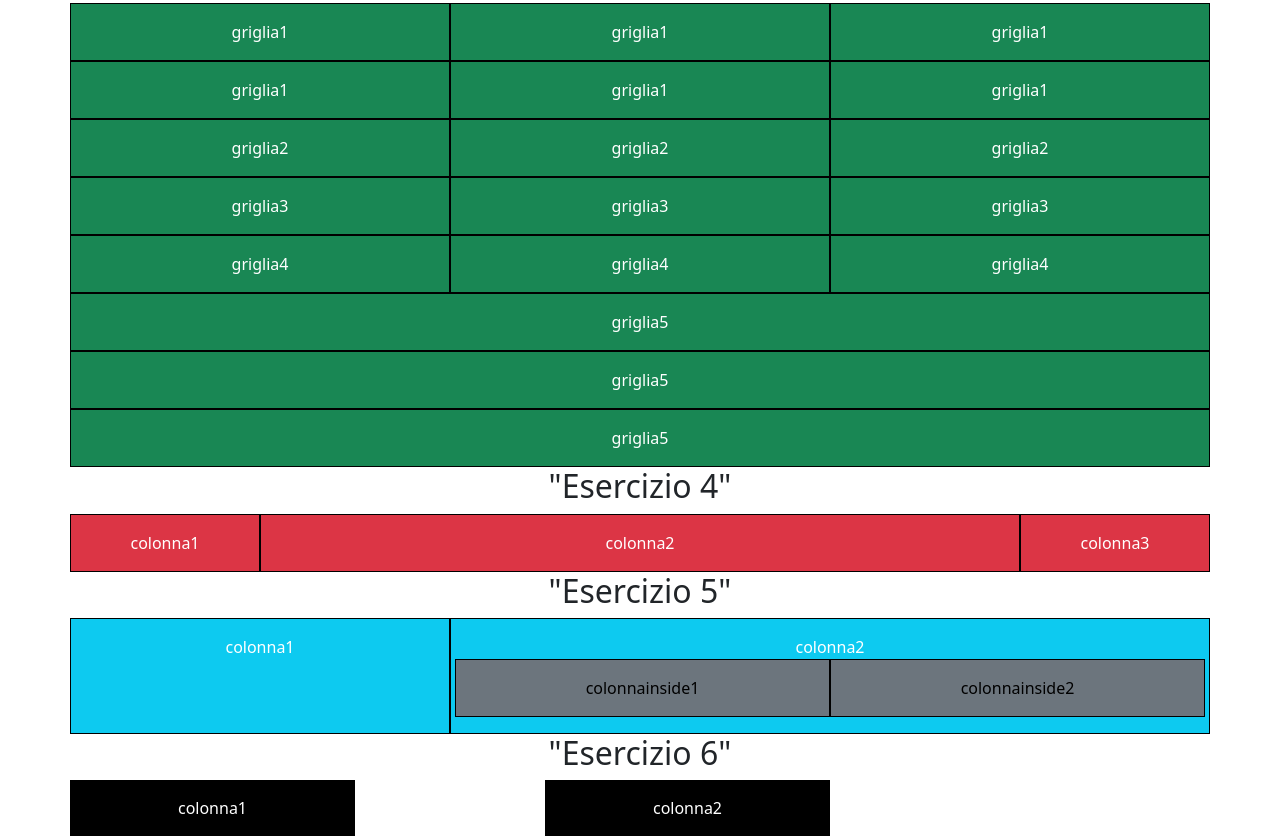
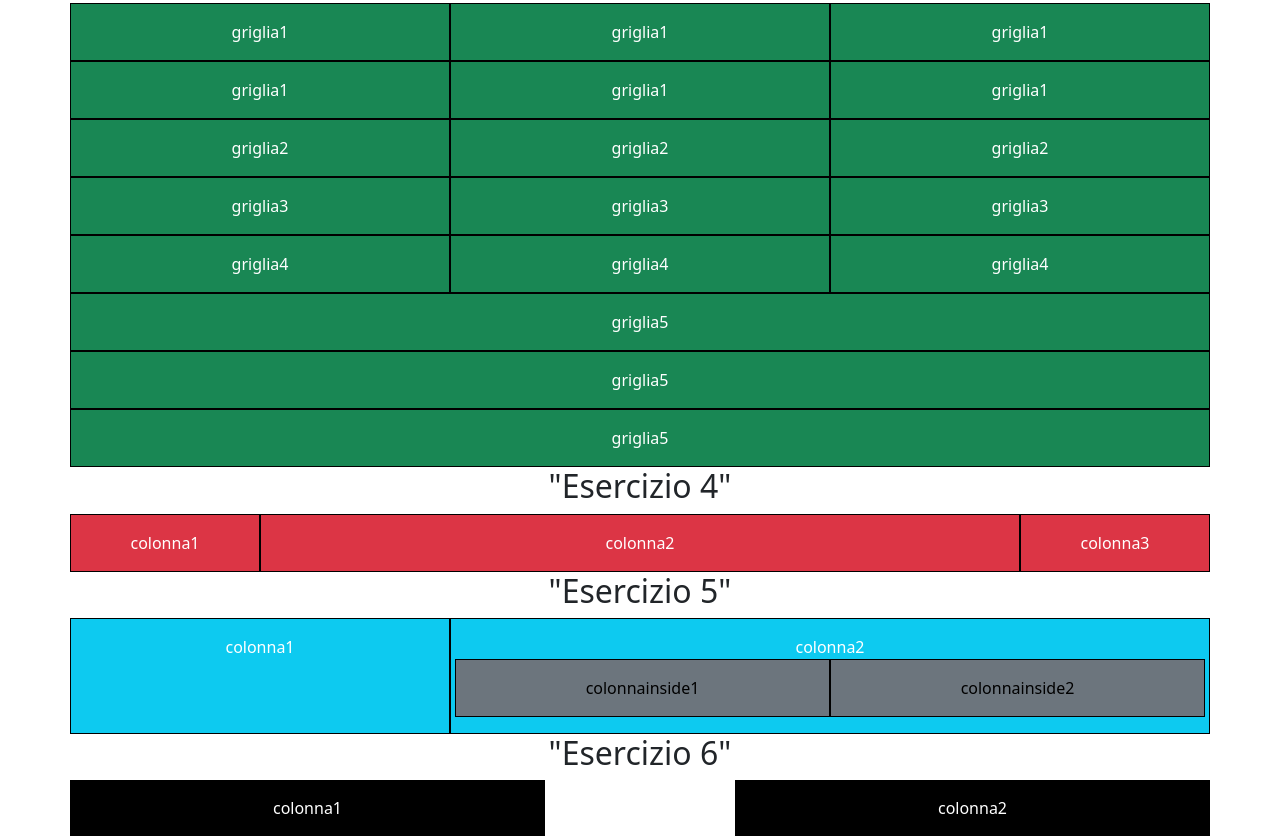
Before and after one commit to Cecchy2/S6L1, a plain HTML site: page index.html in a window 1280 px wide. Shown: the part 308-1144 px from the top of the page. Drawn offline with nearby package versions, Linux system fonts and the light colour scheme.

Commit message:
correzione esercizio6

```diff
--- a/index.html
+++ b/index.html
@@ -89,8 +89,8 @@
 
       <h2 class="text-center">"Esercizio 6"</h2>
       <div class="row">
-        <div class="col-lg-3 bg-black p-3 text-white text-center">colonna1</div>
-        <div class="col-lg-3 offset-2 bg-black p-3 text-white text-center">colonna2</div>
+        <div class="col-5 bg-black p-3 text-white text-center">colonna1</div>
+        <div class="col-5 offset-2 col-lg-offset-0 bg-black p-3 text-white text-center">colonna2</div>
       </div>
     </div>
 
```
